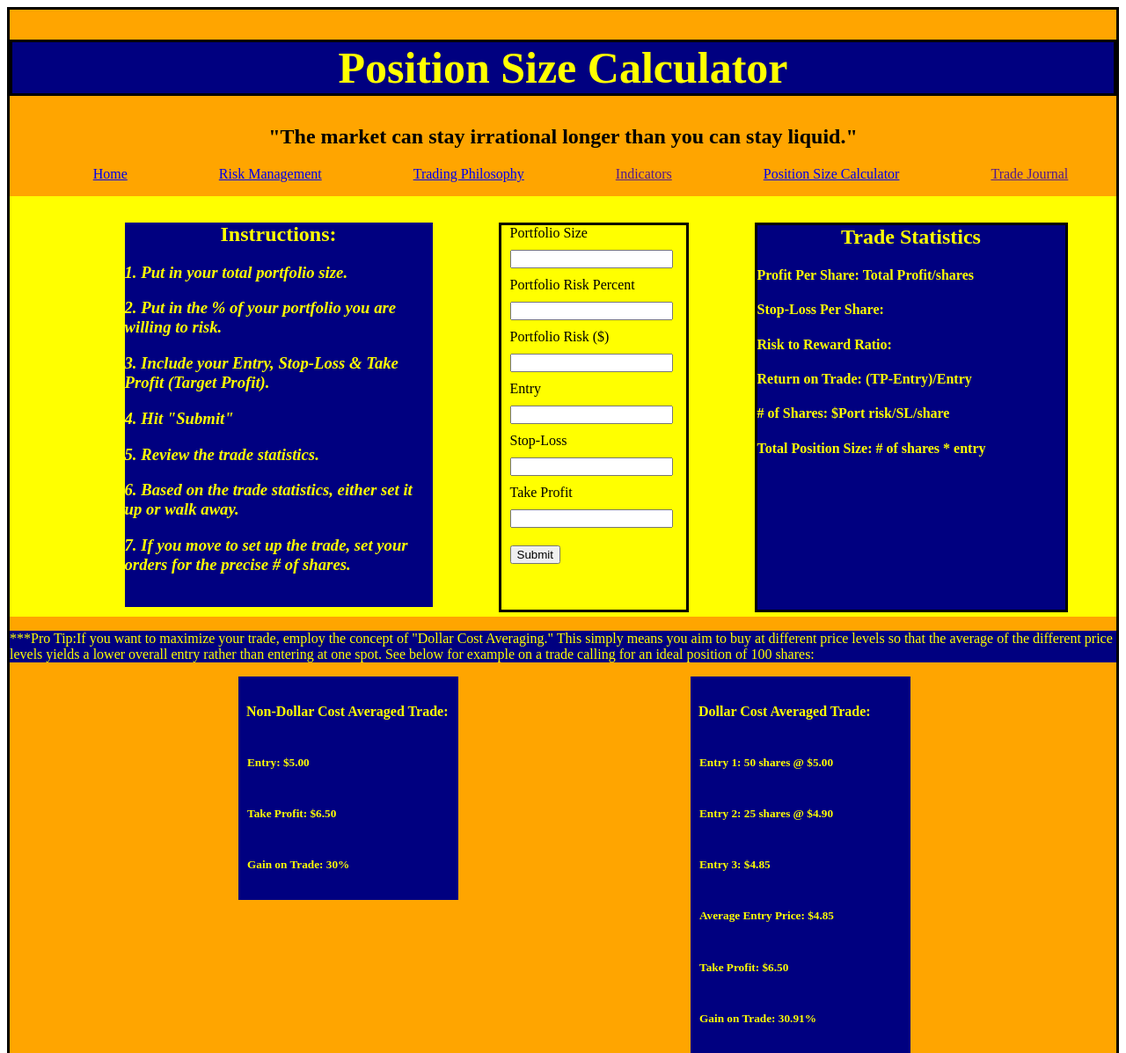
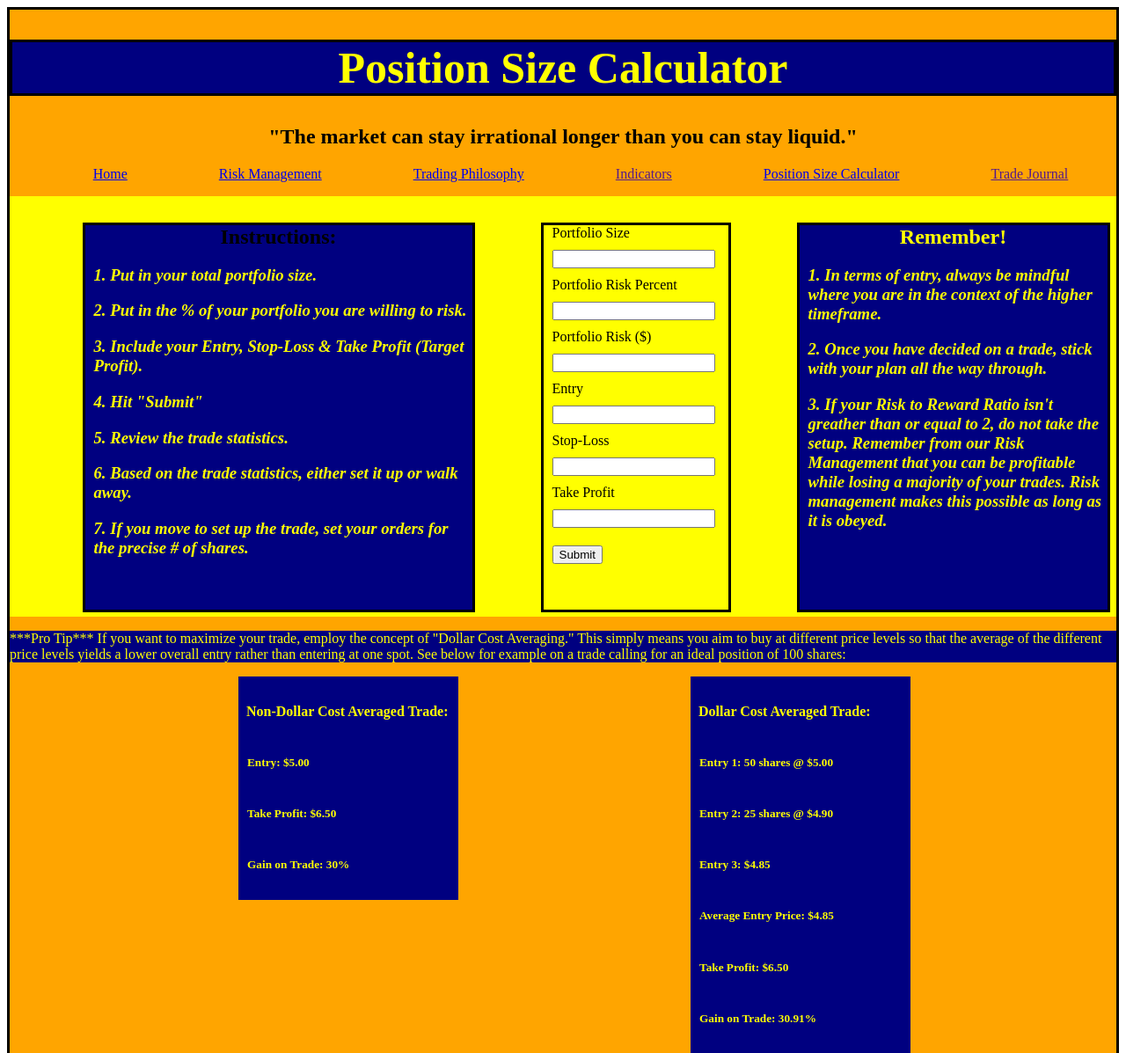
Before and after one commit to MrGraves1986/trading_pro, a Django app: template trading_pro_app/templates/calculator.html in a window 1280 px wide. Shown: the top 1197 px of the page at 88% size. Run offline with Django 4.2, Linux system fonts and the light colour scheme; the template is opened without the code that fills it, so the values that code supplies are empty; parts of the project's set-up code (start-up, migrations or seed data) failed here and were passed over.

Commit message:
routed stat page, setup trade reminder div

```diff
--- a/trading_pro_app/static/css/style.css
+++ b/trading_pro_app/static/css/style.css
@@ -67,6 +67,8 @@ p {
 
 h3 {
     font-style: italic;
+    margin-left: 10px;
+    color: yellow;
 }
 
 #opener {
@@ -97,14 +99,12 @@ h3 {
     margin-top: 110px;
 }
 
-#trade_stats {
+#reminder {
     display: inline-block;
     background-color: navy;
-    /* margin: 10px; */
     border: solid black;
     vertical-align: top;
     width: 350px;
-    /* height: 437.5px;  */
 }
 
 #stat_header {
@@ -120,11 +120,10 @@ h4 {
 #calc_instructions {
     display: inline-block;
     vertical-align: top;
-    /* margin: 10px; */
-    color:yellow;
     background-color:navy;
-    width: 350px;
     height: 437.5px;
+    width: 440px;
+    border: solid black;
 }
 
 #topper {
--- a/trading_pro_app/templates/calculator.html
+++ b/trading_pro_app/templates/calculator.html
@@ -49,18 +49,14 @@
                 <input type="submit" value="Submit">
                 </form>
             </div>
-            <div class="turkey" id="trade_stats">
-                <h2 id="stat_header">Trade Statistics</h2>
-                <!-- <h4>Total Profit on Trade: (TP-Entry) * # of shares</h4> -->
-                <h4>Profit Per Share: Total Profit/shares</h4>
-                <h4>Stop-Loss Per Share:</h4>
-                <h4>Risk to Reward Ratio:</h4>
-                <h4>Return on Trade: (TP-Entry)/Entry</h4>
-                <h4># of Shares: $Port risk/SL/share</h4>
-                <h4>Total Position Size: # of shares * entry</h4>
+            <div class="turkey" id="reminder">
+                <h2 id="stat_header">Remember!</h2>
+                <h3>1. In terms of entry, always be mindful where you are in the context of the higher timeframe.</h3>
+                <h3>2. Once you have decided on a trade, stick with your plan all the way through.</h3>
+                <h3>3. If your Risk to Reward Ratio isn't greather than or equal to 2, do not take the setup. Remember from our Risk Management that you can be profitable while losing a majority of your trades. Risk management makes this possible as long as it is obeyed.</h3>
             </div>
         </div>
-        <p>***Pro Tip:If you want to maximize your trade, employ the concept of "Dollar Cost Averaging." This simply means you aim to buy at different price levels so that the average of the different price levels yields a lower overall entry rather than entering at one spot. See below for example on a trade calling for an ideal position of 100 shares:</p>
+        <p>***Pro Tip*** If you want to maximize your trade, employ the concept of "Dollar Cost Averaging." This simply means you aim to buy at different price levels so that the average of the different price levels yields a lower overall entry rather than entering at one spot. See below for example on a trade calling for an ideal position of 100 shares:</p>
         <div class="trade">
             <h4 class="pupper">Non-Dollar Cost Averaged Trade:</h4>
             <h5>Entry: $5.00</h5>
```
Also changed, not shown: trading_pro_app/templates/trade_stats.html (added, +19 -0 lines), trading_pro_app/views.py (+7 -1 lines). Lines whose indentation alone changed are shown as unchanged.
